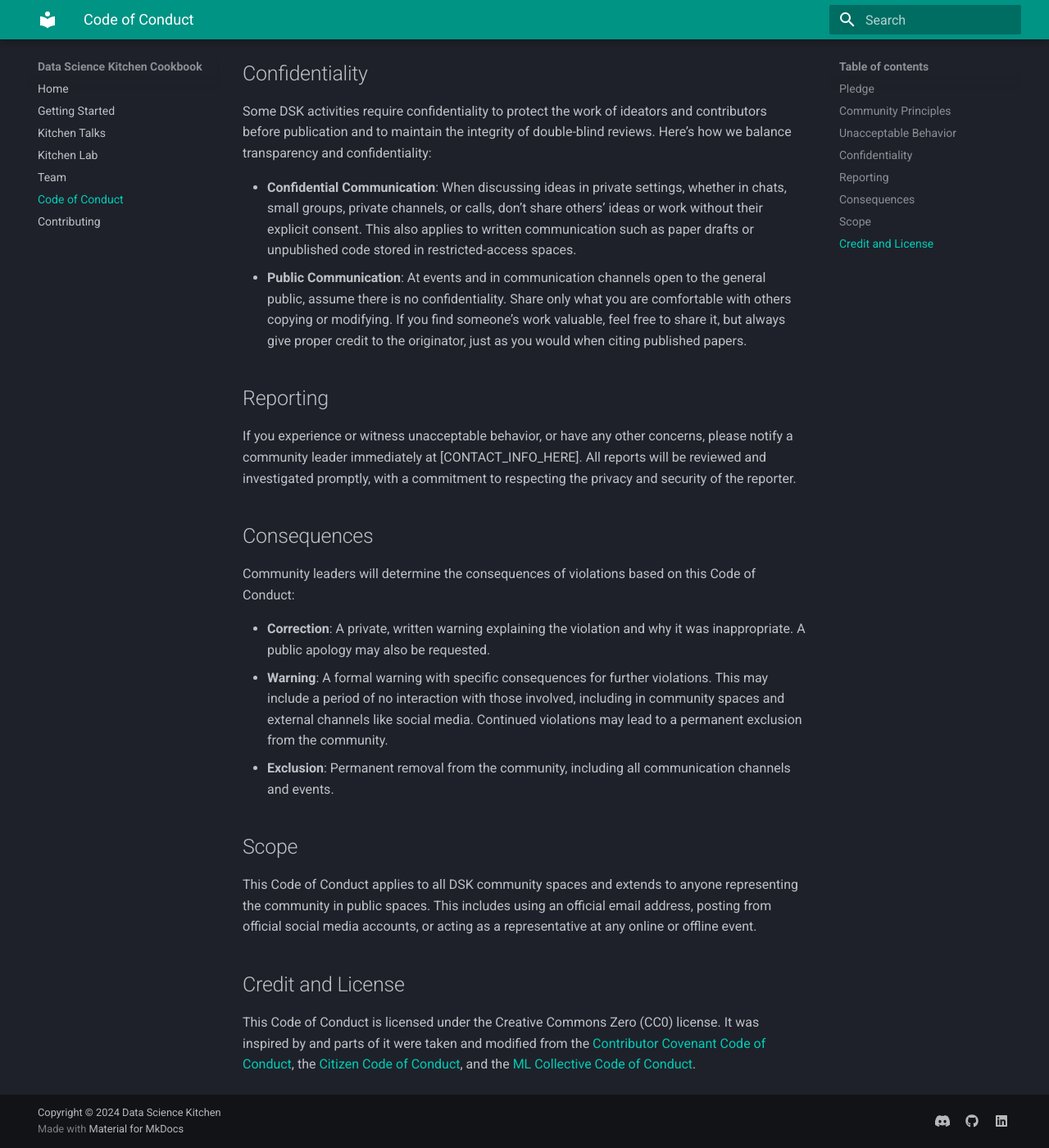
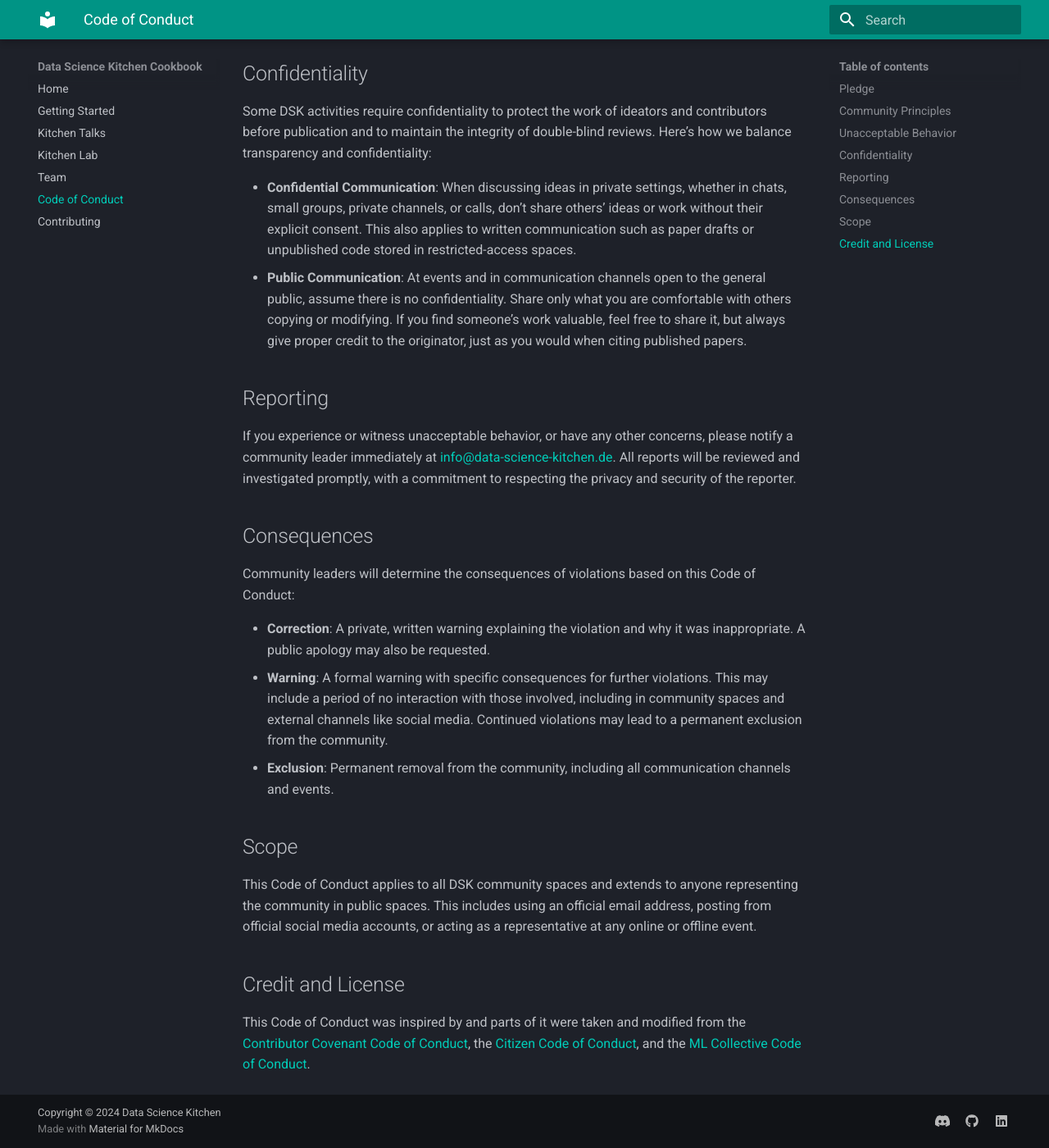
Before and after one commit to data-science-kitchen/cookbook, an MkDocs documentation site: the page built from docs/code_of_conduct.md, in a window 1280 px wide and 1400 px high, scrolled down 1838 px. Shown: the whole window at 82% size. Built offline with MkDocs 1.6.1 and Material for MkDocs 9.7.7, drawn with Linux system fonts in a browser that asks for light colours.

Commit message:
Add missing email.

```diff
--- a/docs/code_of_conduct.md
+++ b/docs/code_of_conduct.md
@@ -35,7 +35,7 @@ Some DSK activities require confidentiality to protect the work of ideators and
 - **Public Communication**: At events and in communication channels open to the general public, assume there is no confidentiality. Share only what you are comfortable with others copying or modifying. If you find someone’s work valuable, feel free to share it, but always give proper credit to the originator, just as you would when citing published papers.
 
 ## Reporting
-If you experience or witness unacceptable behavior, or have any other concerns, please notify a community leader immediately at [CONTACT_INFO_HERE]. All reports will be reviewed and investigated promptly, with a commitment to respecting the privacy and security of the reporter.
+If you experience or witness unacceptable behavior, or have any other concerns, please notify a community leader immediately at <info@data-science-kitchen.de>. All reports will be reviewed and investigated promptly, with a commitment to respecting the privacy and security of the reporter.
 
 ## Consequences
 Community leaders will determine the consequences of violations based on this Code of Conduct:
@@ -48,4 +48,4 @@ Community leaders will determine the consequences of violations based on this Co
 This Code of Conduct applies to all DSK community spaces and extends to anyone representing the community in public spaces. This includes using an official email address, posting from official social media accounts, or acting as a representative at any online or offline event.
 
 ## Credit and License
-This Code of Conduct is licensed under the Creative Commons Zero (CC0) license. It was inspired by and parts of it were taken and modified from the [Contributor Covenant Code of Conduct](https://www.contributor-covenant.org/version/2/1/code_of_conduct/), the [Citizen Code of Conduct](https://web.archive.org/web/20200330154000/http://citizencodeofconduct.org/), and the [ML Collective Code of Conduct](https://mlcollective.org/wiki/code-of-conduct/).
+This Code of Conduct was inspired by and parts of it were taken and modified from the [Contributor Covenant Code of Conduct](https://www.contributor-covenant.org/version/2/1/code_of_conduct/), the [Citizen Code of Conduct](https://web.archive.org/web/20200330154000/http://citizencodeofconduct.org/), and the [ML Collective Code of Conduct](https://mlcollective.org/wiki/code-of-conduct/).
```
